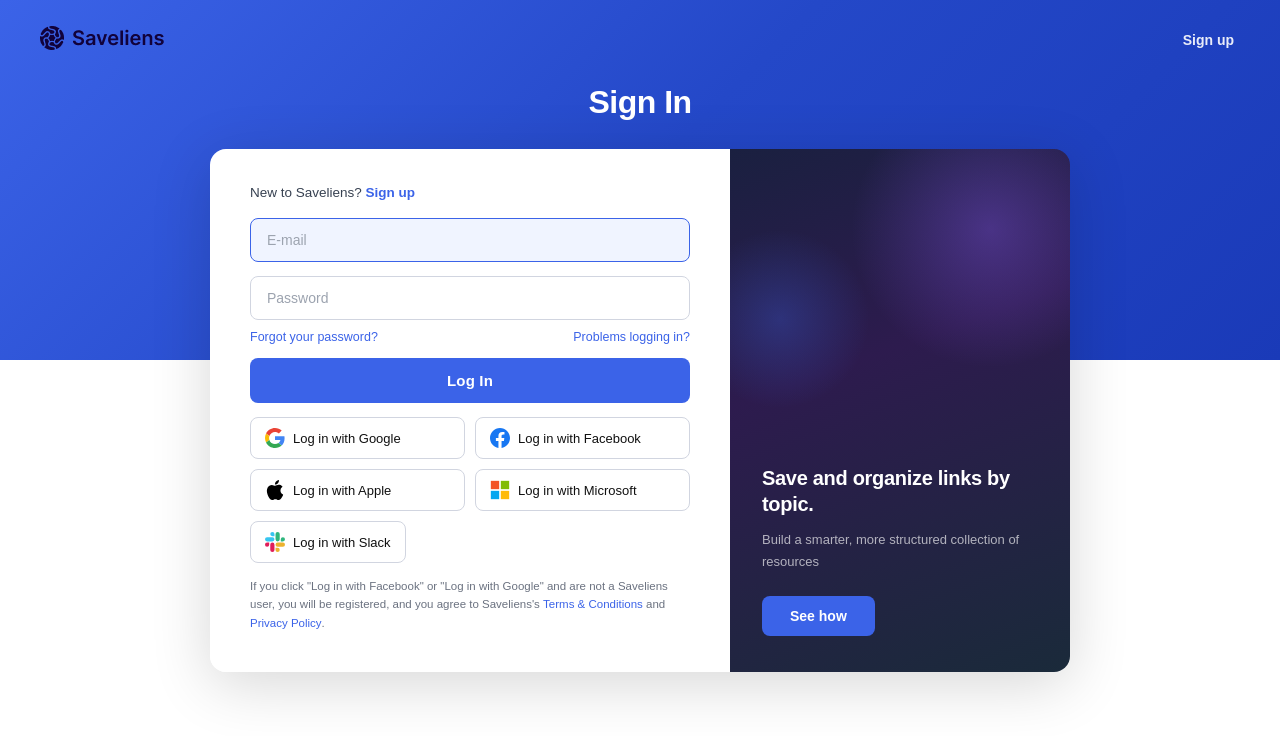
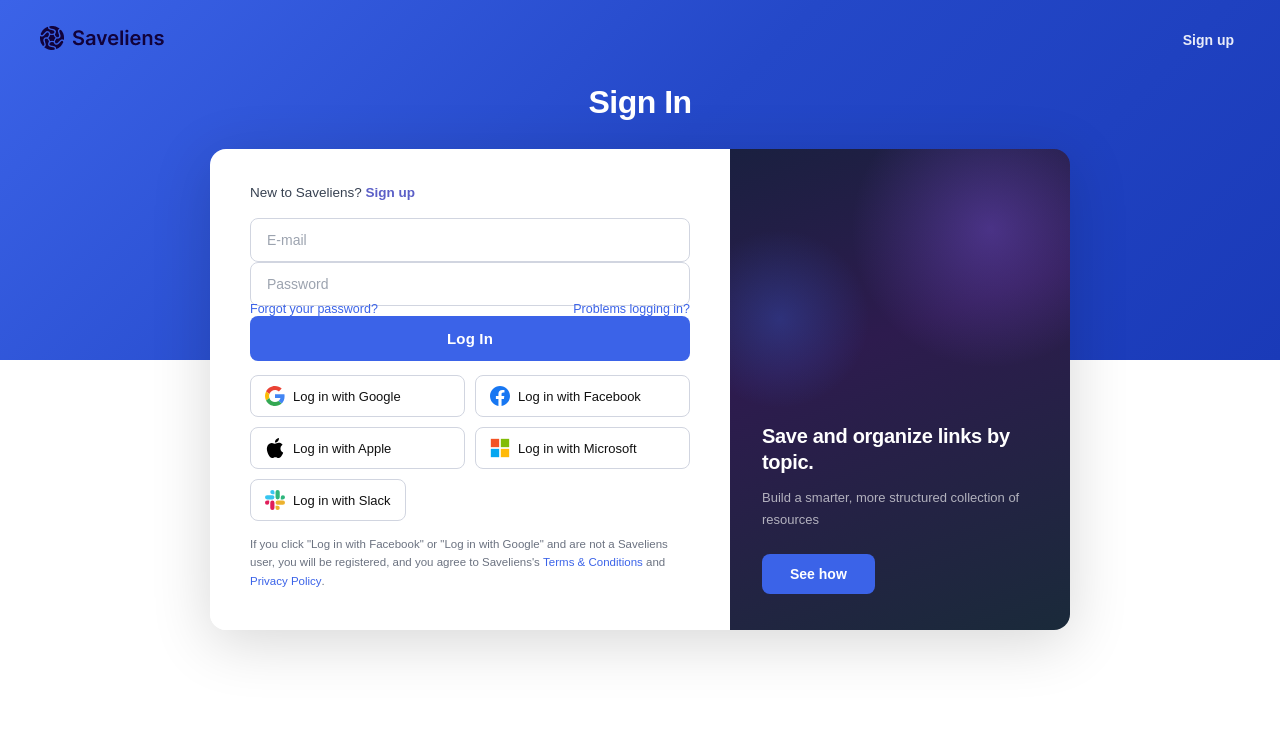
Before and after one commit to Adamsonoladipupo/saveliens, a React (Vite) app in the folder frontend/: page /signin in a window 1280 px wide. Shown: the top 736 px of the page. Built offline with nearby package versions, Linux system fonts and the light colour scheme.

Commit message:
update frontend source code

```diff
--- a/frontend/src/components/Sidebar.jsx
+++ b/frontend/src/components/Sidebar.jsx
@@ -71,10 +71,10 @@ export default function Sidebar() {
               <span className={styles.navText}>{label}</span>
             </a>
           ))}
-            <Link to="/signin" lassName={`${styles.navItem} ${styles.logout}`}>
+          <Link to="/signin" className={`${styles.navItem} ${styles.logout}`}>
             <LogOut size={18} className={styles.navIcon} />
             <span className={styles.navText}>Logout</span>
-            </Link>
+          </Link>
         </div>
       </aside>
     </>
--- a/frontend/src/pages/Dashboard.module.css
+++ b/frontend/src/pages/Dashboard.module.css
@@ -19,4 +19,7 @@
     max-width: 100%;
     padding: 28px 10px;
   }
+  .layout {
+    flex-direction: column;
+  }
 }
--- a/frontend/src/pages/SignIn.jsx
+++ b/frontend/src/pages/SignIn.jsx
@@ -1,6 +1,9 @@
+import { useState } from 'react';
 import styles from './SignIn.module.css';
-import { Link } from 'react-router';
-import logo from "../assets/saveliens_logo.png"
+import { Link, useNavigate, useLocation } from 'react-router';
+import logo from "../assets/saveliens_logo.png";
+
+const API_BASE = 'http://localhost:8080/api/users';
 
 const socialLogins = [
   {
@@ -55,16 +58,90 @@ const socialLogins = [
 ];
 
 export default function SignIn() {
+  const navigate = useNavigate();
+  const location = useLocation();
+
+  const [form, setForm] = useState({ email: '', password: '' });
+  const [errors, setErrors] = useState({});
+  const [apiError, setApiError] = useState('');
+  const [loading, setLoading] = useState(false);
+
+  const justRegistered = location.state?.registered === true;
+
+  const validate = () => {
+    const errs = {};
+    if (!form.email.trim()) {
+      errs.email = 'Email is required.';
+    } else if (!/^[^\s@]+@[^\s@]+\.[^\s@]+$/.test(form.email)) {
+      errs.email = 'Enter a valid email address.';
+    }
+    if (!form.password) errs.password = 'Password is required.';
+    return errs;
+  };
+
+  const handleChange = (e) => {
+    const { name, value } = e.target;
+    setForm(prev => ({ ...prev, [name]: value }));
+    if (errors[name]) setErrors(prev => ({ ...prev, [name]: '' }));
+    if (apiError) setApiError('');
+  };
+
+  const handleSubmit = async (e) => {
+    e.preventDefault();
+    setApiError('');
+
+    const errs = validate();
+    if (Object.keys(errs).length > 0) {
+      setErrors(errs);
+      return;
+    }
+
+    try {
+      setLoading(true);
+      const res = await fetch(`${API_BASE}/login`, {
+        method: 'POST',
+        headers: { 'Content-Type': 'application/json' },
+        body: JSON.stringify({
+          email: form.email.trim().toLowerCase(),
+          password: form.password,
+        }),
+      });
+
+      if (res.ok) {
+        const data = await res.json();
+
+        sessionStorage.setItem('token', data.token);
+        sessionStorage.setItem('userEmail', data.email);
+
+        navigate('/dashboard');
+        return;
+      }
+
+      const data = await res.json().catch(() => null);
+      setApiError(
+        data?.message ||
+        (res.status === 401 ? 'Incorrect email or password.' :
+         res.status === 404 ? 'No account found with this email.' :
+         'Something went wrong. Please try again.')
+      );
+    } catch {
+      setApiError('Unable to connect to the server. Please check your connection.');
+    } finally {
+      setLoading(false);
+    }
+  };
+
   return (
     <div className={styles.page}>
       <div className={styles.bgBlue} />
+
       <header className={styles.header}>
         <div className={styles.logoWrap}>
-            <div><Link to="/"><img src={logo} alt="logo" /></Link></div>
+          <Link to="/"><img src={logo} alt="Saveliens logo" /></Link>
         </div>
-        <Link to="/signup"><button className={styles.headerSignup}>
-        Sign up
-        </button></Link>
+        <Link to="/signup">
+          <button className={styles.headerSignup}>Sign up</button>
+        </Link>
       </header>
 
       <h2 className={styles.pageTitle}>Sign In</h2>
@@ -72,27 +149,47 @@ export default function SignIn() {
       <main className={styles.main}>
         <div className={styles.card}>
           <div className={styles.formPanel}>
+
+            {justRegistered && (
+              <div className={styles.successBanner} role="status">
+                🎉 Account created! Sign in to get started.
+              </div>
+            )}
+
             <p className={styles.newTo}>
               New to Saveliens?{' '}
-              <Link to="/signup"><button className={styles.signupLink}>
-                Sign up
-              </button></Link>
+              <Link to="/signup" className={styles.signupLink}>Sign up</Link>
             </p>
 
+            {apiError && (
+              <div className={styles.apiError} role="alert">{apiError}</div>
+            )}
+
+            <form onSubmit={handleSubmit} noValidate>
               <div className={styles.inputWrap}>
                 <input
-                className={`${styles.input} ${styles.inputFocused}`}
+                  className={`${styles.input} ${errors.email ? styles.inputError : ''}`}
                   type="email"
+                  name="email"
                   placeholder="E-mail"
+                  value={form.email}
+                  onChange={handleChange}
+                  autoComplete="email"
                 />
+                {errors.email && <span className={styles.fieldError}>{errors.email}</span>}
               </div>
 
               <div className={styles.inputWrap}>
                 <input
-                className={styles.input}
+                  className={`${styles.input} ${errors.password ? styles.inputError : ''}`}
                   type="password"
+                  name="password"
                   placeholder="Password"
+                  value={form.password}
+                  onChange={handleChange}
+                  autoComplete="current-password"
                 />
+                {errors.password && <span className={styles.fieldError}>{errors.password}</span>}
               </div>
 
               <div className={styles.forgotRow}>
@@ -100,11 +197,18 @@ export default function SignIn() {
                 <a href="#" className={styles.forgotLink}>Problems logging in?</a>
               </div>
 
-            <button className={styles.loginBtn}>Log In</button>
+              <button
+                type="submit"
+                className={styles.loginBtn}
+                disabled={loading}
+              >
+                {loading ? <span className={styles.spinner} /> : 'Log In'}
+              </button>
+            </form>
 
             <div className={styles.socialGrid}>
               {socialLogins.map((s) => (
-                <button key={s.name} className={styles.socialBtn}>
+                <button key={s.name} className={styles.socialBtn} type="button">
                   {s.icon}
                   <span>Log in with {s.name}</span>
                 </button>
@@ -112,7 +216,8 @@ export default function SignIn() {
             </div>
 
             <p className={styles.disclaimer}>
-              If you click "Log in with Facebook" or "Log in with Google" and are not a Saveliens user, you will be registered, and you agree to Saveliens's{' '}
+              If you click "Log in with Facebook" or "Log in with Google" and are not a Saveliens user,
+              you will be registered, and you agree to Saveliens's{' '}
               <a href="#" className={styles.inlineLink}>Terms &amp; Conditions</a> and{' '}
               <a href="#" className={styles.inlineLink}>Privacy Policy</a>.
             </p>
@@ -127,7 +232,7 @@ export default function SignIn() {
               <p className={styles.promoDesc}>
                 Build a smarter, more structured collection of resources
               </p>
-              <button className={styles.promoBtn}>See how</button>
+              <button className={styles.promoBtn} type="button">See how</button>
             </div>
           </div>
         </div>
--- a/frontend/src/pages/SignIn.module.css
+++ b/frontend/src/pages/SignIn.module.css
@@ -328,6 +328,91 @@
   transform: translateY(-1px);
 }
 
+
+
+
+
+
+
+
+
+.successBanner {
+  background: #f0fdf4;
+  border: 1px solid #bbf7d0;
+  color: #16a34a;
+  border-radius: 10px;
+  padding: 10px 14px;
+  font-size: 13px;
+  font-weight: 500;
+  margin-bottom: 16px;
+  text-align: center;
+}
+
+.apiError {
+  background: #fef2f2;
+  border: 1px solid #fecaca;
+  color: #dc2626;
+  border-radius: 10px;
+  padding: 10px 14px;
+  font-size: 13px;
+  font-weight: 500;
+  margin-bottom: 16px;
+  text-align: center;
+}
+
+.inputError {
+  border-color: #f87171 !important;
+  background: #fff8f8 !important;
+}
+
+.fieldError {
+  display: block;
+  font-size: 11.5px;
+  color: #dc2626;
+  margin-top: 4px;
+  padding-left: 2px;
+}
+
+.spinner {
+  display: inline-block;
+  width: 16px;
+  height: 16px;
+  border: 2px solid rgba(255, 255, 255, 0.4);
+  border-top-color: #ffffff;
+  border-radius: 50%;
+  animation: spin 0.7s linear infinite;
+}
+
+@keyframes spin {
+  to { transform: rotate(360deg); }
+}
+
+.loginBtn:disabled {
+  opacity: 0.75;
+  cursor: not-allowed;
+}
+
+.signupLink {
+  color: #5b5fc7;
+  font-weight: 600;
+  text-decoration: none;
+  background: none;
+  border: none;
+  padding: 0;
+  cursor: pointer;
+  font-size: inherit;
+  font-family: inherit;
+}
+
+.signupLink:hover {
+  text-decoration: underline;
+}
+
+
+
+
+
+
 @media (max-width: 760px) {
   .card {
     flex-direction: column;
--- a/frontend/src/pages/SignUp.jsx
+++ b/frontend/src/pages/SignUp.jsx
@@ -1,33 +1,121 @@
 import { useState } from 'react';
 import styles from './SignUp.module.css';
-import { Link } from 'react-router';
-import logo from "../assets/saveliens_logo.png"
+import { Link, useNavigate } from 'react-router';
+import logo from "../assets/saveliens_logo.png";
+
+const API_BASE = 'http://localhost:8080/api/users';
 
 const occupations = [
-  'Student', 'Teacher', 'Business Professional',
-  'Designer', 'Developer', 'Marketing',
-  'Consultant', 'Freelancer', 'Other',
+  'Student',
+  'Teacher',
+  'Business_Professional',
+  'Designer',
+  'Developer',
+  'Marketing',
+  'Consultant',
+  'Freelancer',
+  'Other',
 ];
 
-// const departments = [
-//   'Engineering', 'Design', 'Marketing', 'Sales',
-//   'Human Resources', 'Finance', 'Operations', 'Other',
-// ];
+const occupationLabels = {
+  Student: 'Student',
+  Teacher: 'Teacher',
+  Business_Professional: 'Business Professional',
+  Designer: 'Designer',
+  Developer: 'Developer',
+  Marketing: 'Marketing',
+  Consultant: 'Consultant',
+  Freelancer: 'Freelancer',
+  Other: 'Other',
+};
+
+const initialForm = {
+  firstName: '',
+  lastName: '',
+  email: '',
+  password: '',
+  occupation: '',
+  agreed: false,
+};
 
 export default function SignUp() {
-  const [form, setForm] = useState({
-    firstName: '', lastName: '', email: '',
-    password: '', occupation: '', department: '', agreed: false,
-  });
+  const navigate = useNavigate();
+
+  const [form, setForm] = useState(initialForm);
+  const [errors, setErrors] = useState({});
+  const [apiError, setApiError] = useState('');
+  const [loading, setLoading] = useState(false);
+
+  const validate = () => {
+    const errs = {};
+    if (!form.firstName.trim()) errs.firstName = 'First name is required.';
+    if (!form.lastName.trim()) errs.lastName = 'Last name is required.';
+    if (!form.email.trim()) {
+      errs.email = 'Email is required.';
+    } else if (!/^[^\s@]+@[^\s@]+\.[^\s@]+$/.test(form.email)) {
+      errs.email = 'Enter a valid email address.';
+    }
+    if (!form.password) {
+      errs.password = 'Password is required.';
+    } else if (form.password.length < 8) {
+      errs.password = 'Password must be at least 8 characters.';
+    }
+    if (!form.occupation) errs.occupation = 'Please select an occupation.';
+    if (!form.agreed) errs.agreed = 'You must confirm your age to continue.';
+    return errs;
+  };
 
   const handleChange = (e) => {
     const { name, value, type, checked } = e.target;
     setForm(prev => ({ ...prev, [name]: type === 'checkbox' ? checked : value }));
+    if (errors[name]) setErrors(prev => ({ ...prev, [name]: '' }));
+    if (apiError) setApiError('');
   };
 
-  const handleSubmit = (e) => {
+  const handleSubmit = async (e) => {
     e.preventDefault();
-    console.log('signup:', form);
+    setApiError('');
+
+    const errs = validate();
+    if (Object.keys(errs).length > 0) {
+      setErrors(errs);
+      return;
+    }
+
+    const payload = {
+      firstName: form.firstName.trim(),
+      lastName: form.lastName.trim(),
+      email: form.email.trim().toLowerCase(),
+      password: form.password,
+      occupation: form.occupation,
+    };
+
+    try {
+      setLoading(true);
+      const res = await fetch(`${API_BASE}/register`, {
+        method: 'POST',
+        headers: { 'Content-Type': 'application/json' },
+        body: JSON.stringify(payload),
+      });
+
+      if (res.status === 201) {
+        navigate('/signin', { state: { registered: true } });
+        return;
+      }
+
+
+      const data = await res.json().catch(() => null);
+      setApiError(
+        data?.message ||
+        (res.status === 409 ? 'An account with this email already exists.' :
+         res.status === 400 ? 'Please check your details and try again.' :
+         'Something went wrong. Please try again later.')
+      );
+    } catch {
+      setApiError('Unable to connect to the server. Please check your connection.');
+    } finally {
+      setLoading(false);
+    }
   };
 
   return (
@@ -37,7 +125,7 @@ export default function SignUp() {
 
       <header className={styles.header}>
         <div className={styles.logoWrap}>
-          <div><Link to="/"><img src={logo} alt="logo" /></Link></div>
+          <Link to="/"><img src={logo} alt="Saveliens logo" /></Link>
         </div>
       </header>
 
@@ -45,83 +133,93 @@ export default function SignUp() {
         <div className={styles.card}>
           <h1 className={styles.title}>Create an account</h1>
 
-          <form onSubmit={handleSubmit} className={styles.form}>
+
+          {apiError && (
+            <div className={styles.apiError} role="alert">
+              {apiError}
+            </div>
+          )}
+
+          <form onSubmit={handleSubmit} className={styles.form} noValidate>
+
+
             <div className={styles.row}>
               <div className={styles.inputWrap}>
                 <input
-                  className={styles.input}
+                  className={`${styles.input} ${errors.firstName ? styles.inputError : ''}`}
                   type="text"
                   name="firstName"
                   placeholder="First name"
                   value={form.firstName}
                   onChange={handleChange}
-                  required
+                  autoComplete="given-name"
                 />
+                {errors.firstName && <span className={styles.fieldError}>{errors.firstName}</span>}
               </div>
+
               <div className={styles.inputWrap}>
                 <input
-                  className={styles.input}
+                  className={`${styles.input} ${errors.lastName ? styles.inputError : ''}`}
                   type="text"
                   name="lastName"
                   placeholder="Last name"
                   value={form.lastName}
                   onChange={handleChange}
-                  required
+                  autoComplete="family-name"
                 />
+                {errors.lastName && <span className={styles.fieldError}>{errors.lastName}</span>}
               </div>
             </div>
 
+
             <div className={styles.inputWrap}>
               <input
-                className={styles.input}
+                className={`${styles.input} ${errors.email ? styles.inputError : ''}`}
                 type="email"
                 name="email"
                 placeholder="Email"
                 value={form.email}
                 onChange={handleChange}
-                required
+                autoComplete="email"
               />
+              {errors.email && <span className={styles.fieldError}>{errors.email}</span>}
             </div>
+
 
             <div className={styles.inputWrap}>
               <input
-                className={styles.input}
+                className={`${styles.input} ${errors.password ? styles.inputError : ''}`}
                 type="password"
                 name="password"
                 placeholder="Password"
                 value={form.password}
                 onChange={handleChange}
-                required
+                autoComplete="new-password"
               />
+              {errors.password && <span className={styles.fieldError}>{errors.password}</span>}
             </div>
 
+
             <div className={styles.inputWrap}>
+              <div className={styles.selectWrap}>
                 <select
-                className={`${styles.input} ${styles.select}`}
+                  className={`${styles.input} ${styles.select} ${errors.occupation ? styles.inputError : ''}`}
                   name="occupation"
                   value={form.occupation}
                   onChange={handleChange}
                 >
                   <option value="" disabled>Occupation</option>
-                {occupations.map(o => <option key={o} value={o}>{o}</option>)}
+                  {occupations.map(o => (
+                    <option key={o} value={o}>{occupationLabels[o]}</option>
+                  ))}
                 </select>
                 <span className={styles.selectArrow}>▾</span>
               </div>
+              {errors.occupation && <span className={styles.fieldError}>{errors.occupation}</span>}
+            </div>
 
-            {/* <div className={styles.inputWrap}>
-              <select
-                className={`${styles.input} ${styles.select} ${!form.occupation ? styles.disabled : ''}`}
-                name="department"
-                value={form.department}
-                onChange={handleChange}
-                disabled={!form.occupation}
-              >
-                <option value="" disabled>Department</option>
-                {departments.map(d => <option key={d} value={d}>{d}</option>)}
-              </select>
-              <span className={styles.selectArrow}>▾</span>
-            </div> */}
 
+            <div className={styles.inputWrap}>
               <label className={styles.checkboxLabel}>
                 <input
                   type="checkbox"
@@ -129,16 +227,23 @@ export default function SignUp() {
                   className={styles.checkbox}
                   checked={form.agreed}
                   onChange={handleChange}
-                required
                 />
                 <span className={styles.checkboxText}>
-                I certify that I am at least 13 years old or I have reached the minimum age limit set out in the laws of my country of residence.{' '}
+                  I certify that I am at least 13 years old or I have reached the minimum
+                  age limit set out in the laws of my country of residence.{' '}
                   <a href="#" className={styles.link}>Read more →</a>
                 </span>
               </label>
+              {errors.agreed && <span className={styles.fieldError}>{errors.agreed}</span>}
+            </div>
 
-            <button type="submit" className={styles.continueBtn}>
-              Continue
+
+            <button
+              type="submit"
+              className={styles.continueBtn}
+              disabled={loading}
+            >
+              {loading ? <span className={styles.spinner} /> : 'Continue'}
             </button>
 
             <p className={styles.terms}>
@@ -146,6 +251,7 @@ export default function SignUp() {
               <a href="#" className={styles.link}>Terms of Use</a> and{' '}
               <a href="#" className={styles.link}>Privacy Policy</a>.
             </p>
+
 
             <button type="button" className={styles.googleBtn}>
               <svg width="20" height="20" viewBox="0 0 48 48" className={styles.googleIcon}>
@@ -159,9 +265,7 @@ export default function SignUp() {
 
             <p className={styles.switchText}>
               Already have an account?{' '}
-              <Link to="/signin"><button type="button" className={styles.switchLink}>
-                Sign In
-              </button></Link>
+              <Link to="/signin" className={styles.switchLink}>Sign In</Link>
             </p>
           </form>
         </div>
```
Also changed, not shown: frontend/src/components/Sidebar.module.css (+3 -5 lines). Lines whose indentation alone changed are shown as unchanged.
